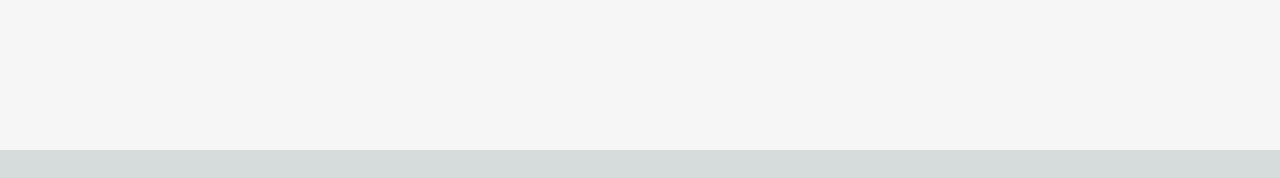
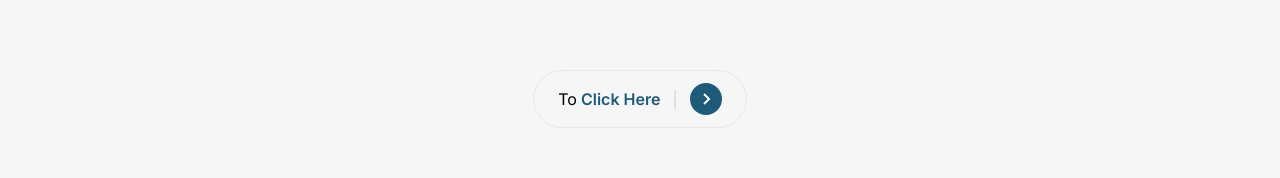
Before and after one commit to Abu-Jayed/Family_Secure, a Next.js app: page / in a window 1280 px wide. Shown: the part 4238-4416 px from the top of the page. Before the commit the page ends 4388 px from the top, so only its background shows below. Built offline with nearby package versions, Linux system fonts and the light colour scheme.

Commit message:
slider improved

```diff
--- a/src/app/components/RecentBlog.js
+++ b/src/app/components/RecentBlog.js
@@ -212,6 +212,17 @@ const RecentBlog = () => {
                       })
                   }
               </Swiper>
+              <div className="mx-auto flex items-center justify-center ">
+                  <Link href="#_" className="duration-300 transition-all ease-in-out py-3 px-6 flex border rounded-full space-x-3 items-center hover:border-gray-400 " >
+                      To  {" "}
+                      <strong className=" text-primary pl-1 font-semibold " >Click Here</strong>
+                      <span className="text-gray-300" >|</span>
+                      <span className="bg-primary rounded-full w-8 h-8 flex items-center justify-center " >
+                          <BiChevronRight className="w-6 h-6 text-white "></BiChevronRight>
+                      </span>
+
+                  </Link>
+              </div>
       </div>
     </section>
   );
```
